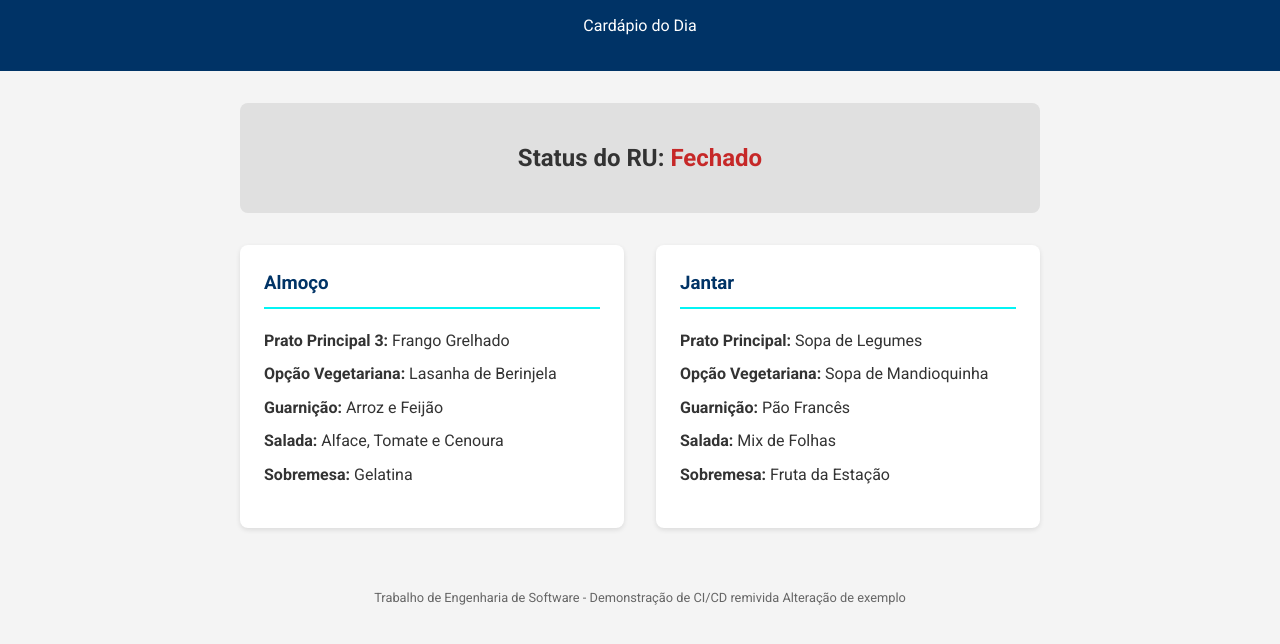
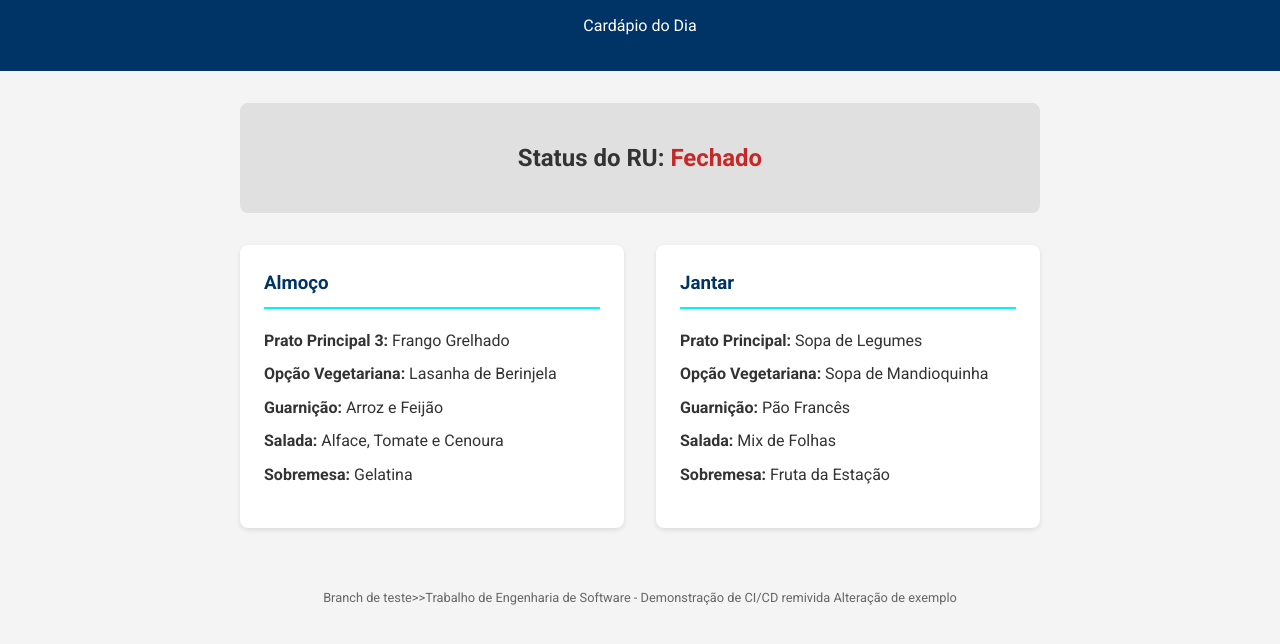
Before and after one commit to murilo-fmuniz/Eng_Soft_Trab3, a website: page index.html in a window 1280 px wide. Shown: the part 70-714 px from the top of the page. Drawn offline with Linux system fonts and the light colour scheme.

```diff
--- a/index.html
+++ b/index.html
@@ -44,7 +44,7 @@
     </main>
 
     <footer>
-        <p>Trabalho de Engenharia de Software - Demonstração de CI/CD remivida Alteração de exemplo</p>
+        <p> Branch de teste>>Trabalho de Engenharia de Software - Demonstração de CI/CD remivida Alteração de exemplo</p>
     </footer>
 
     <script src="script.js"></script>
```
